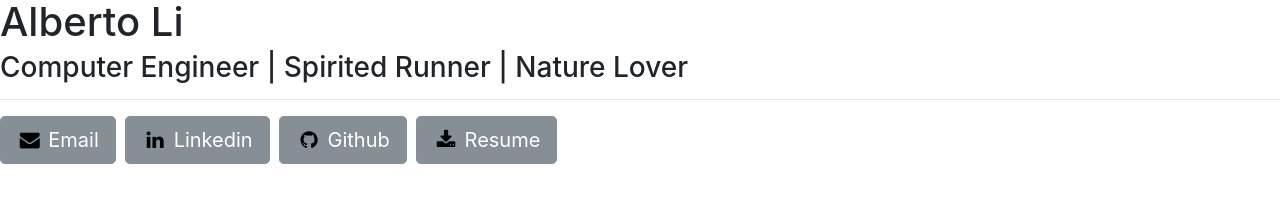
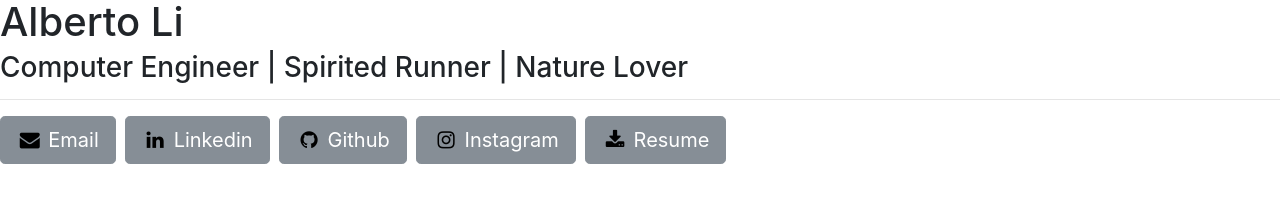
Before and after one commit to Alberto-Li/Alberto-Li.github.io, a website with bundled scripts: page index.html in a window 1280 px wide. Built offline with nearby package versions, Linux system fonts and the light colour scheme.

Commit message:
Add instagram Button

```diff
--- a/index.html
+++ b/index.html
@@ -51,6 +51,12 @@
                         <span class="network-name">Github</span>
                     </a>
                 </li>
+                <li class="list-inline-item"> <!-- Instagram -->
+                    <a href="https://www.instagram.com/dumb_ytpos/" target="_blank" class="btn btn-secondary btn-lg">
+                        <i class="fa fa-instagram fa-fw" style="color:black"></i>
+                        <span class="network-name">Instagram</span>
+                    </a>
+                </li>
                 <li class="list-inline-item"> <!-- Resume -->
                 <a href= "Alberto_Li_Resume.pdf" target = "_blank" class="btn btn-secondary btn-lg">
                         <i class="fa fa-download fa-fw" style="color:black"></i>
```
